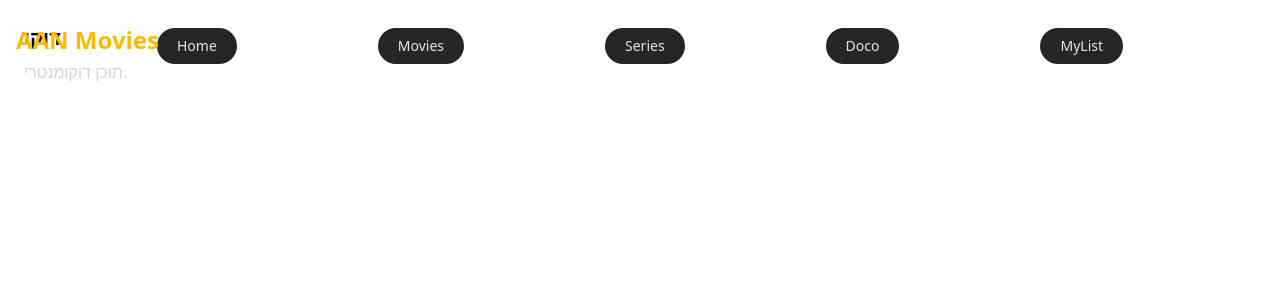
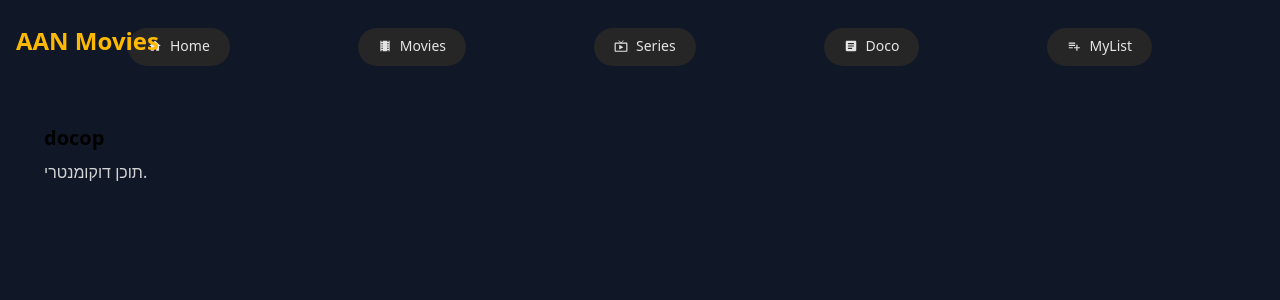
Before and after one commit to Ariel5862/aan-movies, a React (Vite) app in the folder client/: page /doco in a window 1280 px wide. Shown: the top 300 px of the page. Built offline with nearby package versions, Linux system fonts and the light colour scheme.

Commit message:
add the new navber and the big screen in the page

```diff
--- a/client/package.json
+++ b/client/package.json
@@ -13,8 +13,8 @@
     "@tailwindcss/vite": "^4.1.11",
     "react": "^19.1.0",
     "react-dom": "^19.1.0",
+    "react-icons": "^5.5.0",
     "react-router-dom": "^7.8.0",
-    "react-icons": "^5.5.0",
     "tailwindcss": "^4.1.11"
   },
   "devDependencies": {
--- a/client/src/App.jsx
+++ b/client/src/App.jsx
@@ -9,7 +9,7 @@ import NetflixHomepage from "./components/NetflixHomepage";
 
 function App() {
   return (
-    <div>
+    <div className="min-h-screen bg-gray-900 p-5">
       <Navbar />
       <main className="max-w-7xl mx-auto p-6">
         <Routes>
--- a/client/src/MovieCard.jsx
+++ b/client/src/components/ButtonCard.jsx
@@ -1,10 +1,10 @@
+// src/components/ButtonCard.jsx
 import { IoPlayCircleSharp, IoAddCircleOutline } from "react-icons/io5";
 import { BiLike, BiDislike } from "react-icons/bi";
 import { MdVolumeUp, MdVolumeOff } from "react-icons/md";
 import { useState, useRef } from "react";
-import IconButton from "./components/IconButton";
 
-function MovieCard({ title, videoSrc }) {
+function ButtonCard({ title, videoSrc }) {
   const [showLikeOptions, setShowLikeOptions] = useState(false);
   const [muted, setMuted] = useState(true);
   const videoRef = useRef(null);
@@ -26,8 +26,8 @@ function MovieCard({ title, videoSrc }) {
         muted
         className="w-full h-full object-cover transition-transform duration-300 group-hover:scale-110"
       />
-      {/* 🔇 כפתור קול בפינה הימנית העליונה */}
-      <div className="absolute top-2 right-2 z-20">
+      {/* כפתור קול */}
+      <div className="absolute top-2 right-2 z-20 pointer-events-auto">
         <button
           onClick={toggleMute}
           className="bg-black/60 text-white rounded-full p-2 hover:bg-black/80 transition"
@@ -36,21 +36,16 @@ function MovieCard({ title, videoSrc }) {
         </button>
       </div>
 
-      <div className="absolute inset-0 bg-gradient-to-t from-red/80 to-transparent opacity-0 group-hover:opacity-100 transition-opacity duration-300 flex flex-col justify-end p-4 text-white">
-        <h3 className="text-lg font-semibold mb-2">{title}</h3>
-
-        <div className="flex gap-3">
-          {/* Play Button */}
+      {/* כפתורים שמופיעים על hover */}
+      <div className="absolute inset-0 bg-black/0 opacity-0 group-hover:opacity-100 transition-opacity duration-300 flex flex-col justify-end p-4 text-white pointer-events-none">
+        <h3 className="text-lg font-semibold mb-2 pointer-events-auto">{title}</h3>
+        <div className="flex gap-3 pointer-events-auto">
           <button className="bg-white/20 hover:bg-white/50 text-white rounded-full p-2 transition">
             <IoPlayCircleSharp />
           </button>
-
-          {/* Add Button */}
           <button className="bg-white/20 hover:bg-white/50 text-white rounded-full p-2 transition">
             <IoAddCircleOutline />
           </button>
-
-          {/* Like Button with dropdown */}
           <div
             className="relative"
             onMouseEnter={() => setShowLikeOptions(true)}
@@ -59,7 +54,6 @@ function MovieCard({ title, videoSrc }) {
             <button className="bg-white/20 hover:bg-white/50 text-white rounded-full p-2 transition">
               <BiLike />
             </button>
-
             {showLikeOptions && (
               <div className="absolute top-full right-0 mt-2 bg-black text-white rounded shadow-lg p-2 z-10 w-32 text-sm">
                 <button className="flex items-center gap-2 hover:bg-white/20 w-full px-2 py-1 rounded">
@@ -77,4 +71,4 @@ function MovieCard({ title, videoSrc }) {
   );
 }
 
-export default MovieCard;
+export default ButtonCard;
--- a/client/src/components/MovieCard.jsx
+++ b/client/src/components/MovieCard.jsx
@@ -1,22 +1,22 @@
 // src/components/MovieCard.jsx
-import React from 'react';
+import React from "react";
+import ButtonCard from "./ButtonCard";
 
 const MovieCard = ({ movie, onClick }) => {
   return (
     <div
-      className="min-w-[300px] h-[225px] bg-gray-800 rounded cursor-pointer transition-all duration-200 hover:scale-105 hover:z-10 relative group flex-shrink-0"
+      className="min-w-[300px] h-[225px] rounded cursor-pointer transition-all duration-200 hover:scale-105 hover:z-10 relative flex-shrink-0 overflow-hidden"
       onClick={() => onClick?.(movie)}
     >
       <img
         src={movie.thumbnail}
         alt={movie.title}
-        className="w-full h-full object-cover rounded"
+        className="w-full h-full object-cover"
         draggable={false}
       />
-      <div className="absolute inset-0 bg-black bg-opacity-0 group-hover:bg-opacity-70 transition-all duration-200 rounded flex items-center justify-center opacity-0 group-hover:opacity-100">
-        <div className="text-center text-white p-2">
-          <h3 className="font-semibold text-sm mb-1">{movie.title}</h3>
-        </div>
+      <div className="absolute inset-0 flex flex-col justify-end items-center bg-black/30 p-4 gap-2">
+        <h3 className="text-white font-semibold text-lg">{movie.title}</h3>
+        <ButtonCard title={movie.title} videoSrc={movie.videoSrc} />
       </div>
     </div>
   );
--- a/client/src/components/Navbar.jsx
+++ b/client/src/components/Navbar.jsx
@@ -1,9 +1,15 @@
 import { NavLink } from "react-router-dom";
 import { useEffect, useState } from "react";
-
+import {
+  MdHome,
+  MdLocalMovies,
+  MdLiveTv,
+  MdArticle,
+  MdPlaylistAdd,
+} from "react-icons/md";
 function Navbar() {
-
-  const btn = "px-5 py-2 rounded-full text-sm bg-neutral-800 text-neutral-200 hover:bg-amber-400 hover:text-black transition-colors";
+  const btn =
+    "px-5 py-2 rounded-full text-sm bg-neutral-800 text-neutral-200 hover:bg-amber-400 hover:text-black transition-colors";
 
   const [scrolled, setScrolled] = useState(false);
 
@@ -15,32 +21,53 @@ function Navbar() {
   }, []);
 
   return (
+    <>
       <header
-      className={
-        `fixed top-0 left-0 w-full z-50 border-b transition-colors duration-300 ${
+        className={`fixed top-0 left-0 w-full z-50 border-b transition-colors duration-300 ${
           scrolled
             ? "bg-white/6 backdrop-blur-md border-neutral-800/20 shadow-sm"
             : "bg-transparent border-transparent"
-        }`
-      }
+        }`}
         style={{ WebkitBackdropFilter: scrolled ? "blur(8px)" : undefined }}
       >
         <div className="max-w-7xl mx-auto px-4 py-4">
-
-      <div className="absolute left-4 top-1/2 transform -translate-y-1/2 z-50 text-2xl font-bold text-amber-400">
+          {/* לוגו */}
+          <div className="text-2xl font-bold text-amber-400 mb-4 md:mb-0 md:absolute md:left-4 md:top-1/2 md:-translate-y-1/2">
             AAN Movies
           </div>
 
-
-        <nav className="mt-3 flex items-center justify-evenly">
-          <NavLink className={btn} to="/">Home</NavLink>
-          <NavLink className={btn} to="/movies">Movies</NavLink>
-          <NavLink className={btn} to="/series">Series</NavLink>
-          <NavLink className={btn} to="/doco">Doco</NavLink>
-          <NavLink className={btn} to="/mylist">MyList</NavLink>
+          {/* תפריט ניווט */}
+          <nav className="flex flex-col items-center gap-4 md:mt-3 md:flex-row md:justify-evenly">
+            <NavLink className={btn} to="/">
+              <span className="inline-flex items-center gap-2">
+                <MdHome /> <span>Home</span>
+              </span>
+            </NavLink>
+            <NavLink className={btn} to="/movies">
+              <span className="inline-flex items-center gap-2">
+                <MdLocalMovies /> <span>Movies</span>
+              </span>
+            </NavLink>
+            <NavLink className={btn} to="/series">
+              <span className="inline-flex items-center gap-2">
+                <MdLiveTv /> <span>Series</span>
+              </span>
+            </NavLink>
+            <NavLink className={btn} to="/doco">
+              <span className="inline-flex items-center gap-2">
+                <MdArticle /> <span>Doco</span>
+              </span>
+            </NavLink>
+            <NavLink className={btn} to="/mylist">
+              <span className="inline-flex items-center gap-2">
+                <MdPlaylistAdd /> <span>MyList</span>
+              </span>
+            </NavLink>
           </nav>
         </div>
       </header>
+      <main className="pt-20"></main>
+    </>
   );
 }
 
--- a/client/src/components/NetflixHomepage.jsx
+++ b/client/src/components/NetflixHomepage.jsx
@@ -1,30 +1,45 @@
 // src/components/NetflixHomepage.jsx
-import React from 'react';
-import { moviesData } from '../data/moviesData';
-import FeaturedMovie from './FeaturedMovie';
-import MovieCarousel from './MovieCarousel';
+import React, { useMemo } from "react";
+import { moviesData } from "../data/moviesData";
+import FeaturedMovie from "./FeaturedMovie";
+import MovieCarousel from "./MovieCarousel";
 
 const NetflixHomepage = () => {
   const handleMovieClick = (movie) => {
-    console.log('Movie clicked:', movie);
+    console.log("Movie clicked:", movie);
     // כאן תוכל להוסיף נווט למודל או לעמוד חדש
   };
 
   const handlePlayClick = (movie) => {
-    console.log('Play clicked:', movie);
+    console.log("Play clicked:", movie);
     // כאן תוכל להוסיף לוגיקה לניגון הסרט
   };
 
   const handleInfoClick = (movie) => {
-    console.log('Info clicked:', movie);
+    console.log("Info clicked:", movie);
     // כאן תוכל להוסיף מודל עם פרטים נוספים
   };
 
+  const rotatingFeatured = useMemo(() => {
+    const list = [];
+    if (moviesData?.featured) list.push(moviesData.featured);
+    moviesData?.categories?.forEach((category) => {
+      category?.movies?.forEach((m) => {
+        list.push({
+          title: m.title,
+          backgroundImage: m.thumbnail,
+        });
+      });
+    });
+    return list;
+  }, []);
+
   return (
-    <div className="min-h-screen bg-gray-900 p-5">
+    <div>
       {/* Featured Movie */}
       <FeaturedMovie
         featured={moviesData.featured}
+        featuredList={rotatingFeatured}
         onPlayClick={handlePlayClick}
         onInfoClick={handleInfoClick}
       />
--- a/client/src/pages/DocoPage.jsx
+++ b/client/src/pages/DocoPage.jsx
@@ -2,7 +2,7 @@
 export default function DocoPage() {
     return (
       <section className="space-y-2">
-        <h2 className="text-xl font-semibold">דוקו</h2>
+        <h2 className="text-xl font-semibold">docop</h2>
         <p className="text-neutral-300">תוכן דוקומנטרי.</p>
       </section>
     );
```
Also changed, not shown: client/src/components/FeaturedMovie.jsx (+52 -10 lines). Lines whose indentation alone changed are shown as unchanged.
